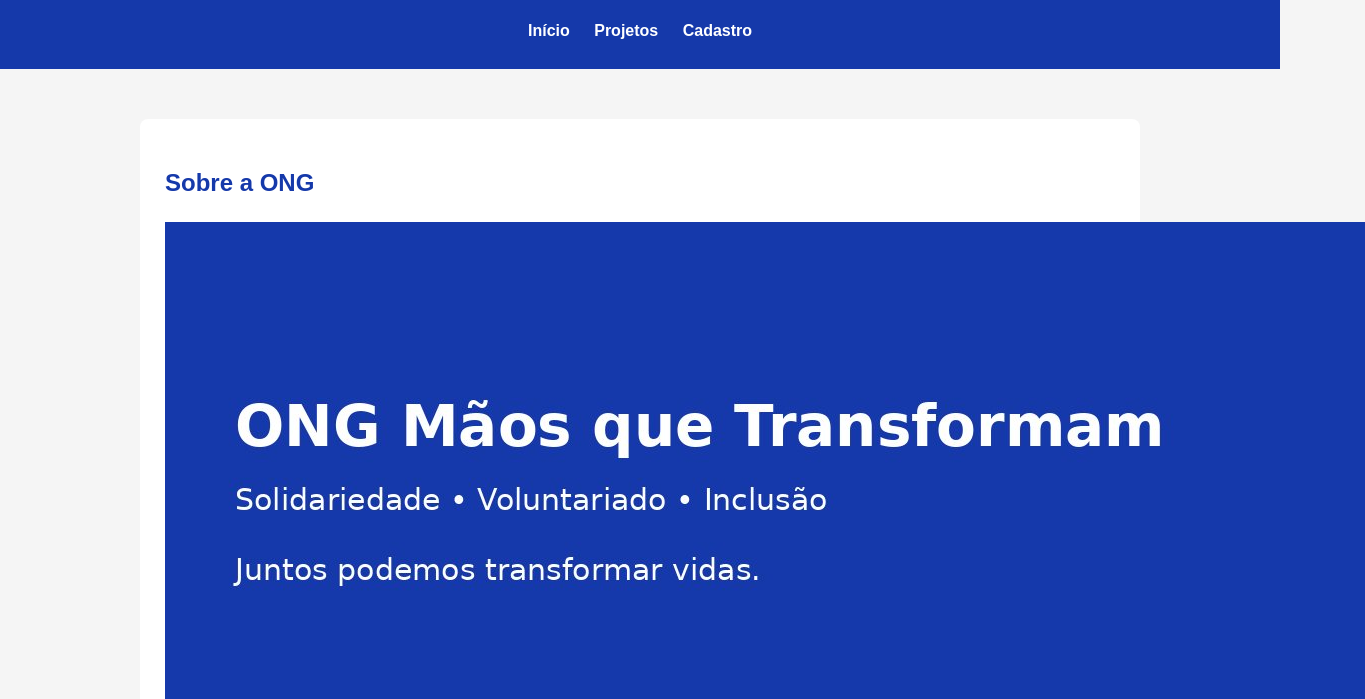
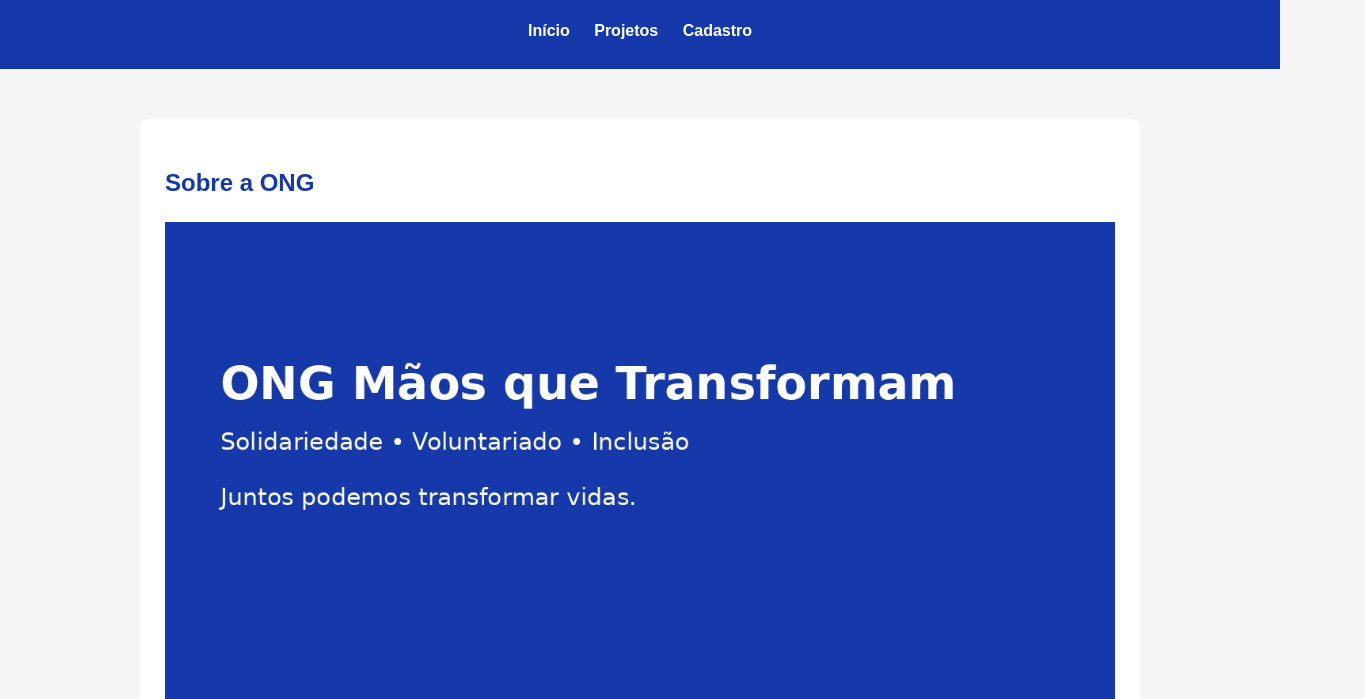
Before and after one commit to moraesdri-design/projeto-ong-maos-que-transformam, a plain HTML site: page index.html in a window 1280 px wide. Shown: the part 101-800 px from the top of the page, 1365 px wide, since content can reach past the window. Drawn offline with Linux system fonts and the light colour scheme.

Commit message:
Update index.html

```diff
--- a/index.html
+++ b/index.html
@@ -82,6 +82,17 @@
     cursor: pointer;
 }
 
+img {
+    max-width: 100%;
+    height: auto;
+    display: block;
+    margin: 15px auto;
+}
+
+
+
+
+
 </style>
 </head>
 
```
